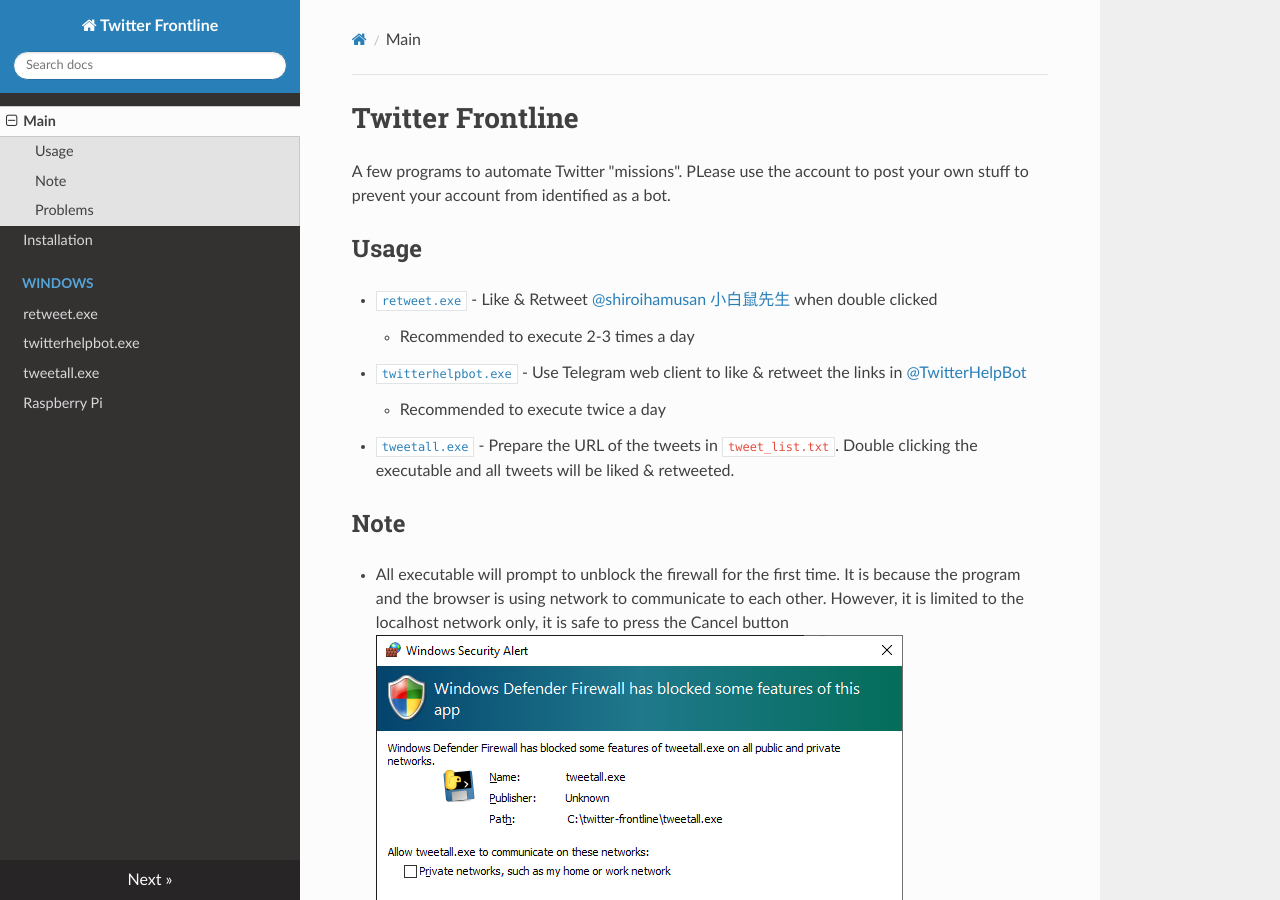
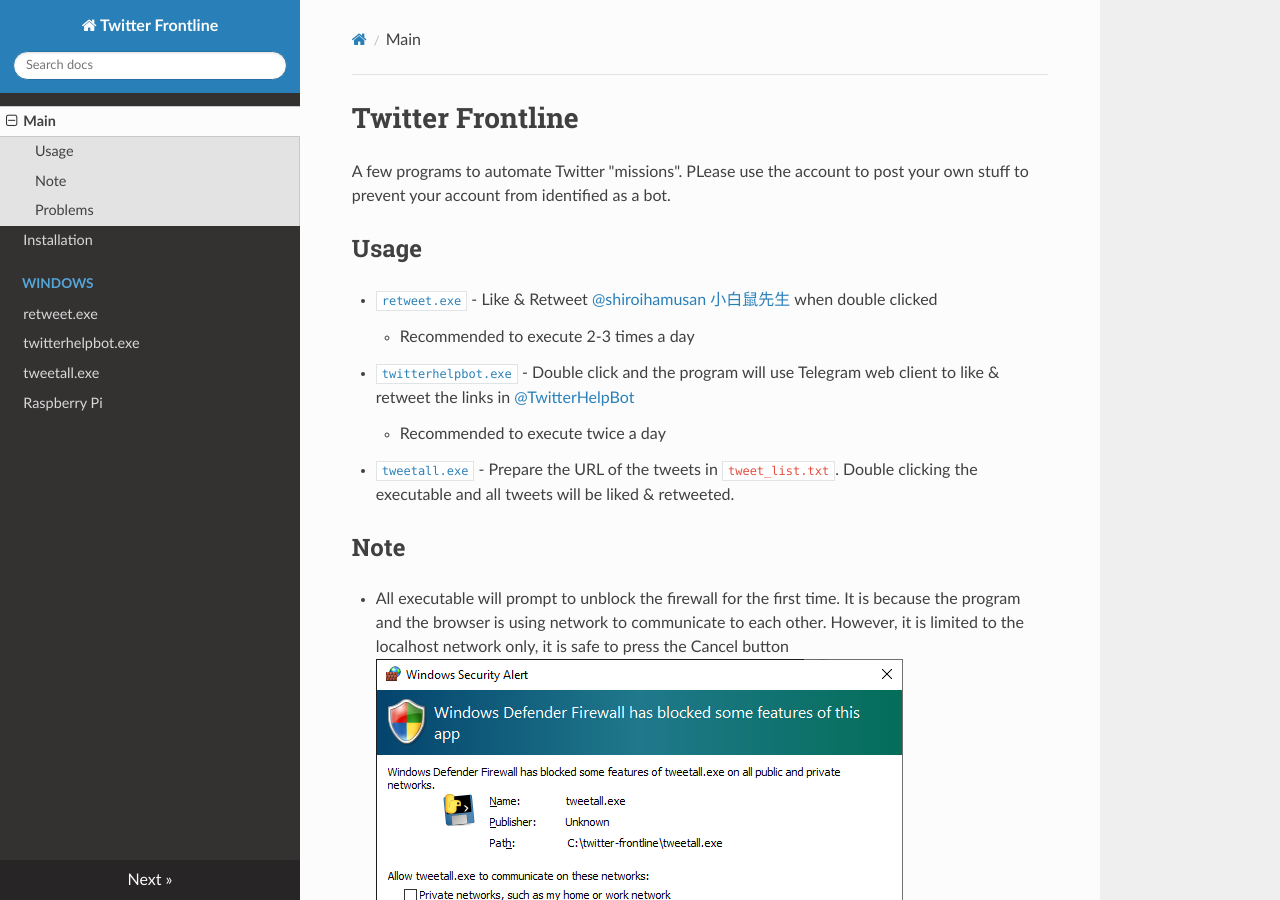
Before and after one commit to bbbbotty/twitter-frontline, an MkDocs documentation site: the page built from docs/index.md, in a window 1280 px wide and 900 px high. Built offline with MkDocs 1.6.1, drawn with Linux system fonts in a browser that asks for light colours; nearby versions of some CDN libraries; old or Windows-style settings are respelled for this version of MkDocs.

Commit message:
Fixed typos

```diff
--- a/docs/index.md
+++ b/docs/index.md
@@ -5,7 +5,7 @@
 
 * [`retweet.exe`](retweet.md) - Like & Retweet [@shiroihamusan 小白鼠先生](https://twitter.com/shiroihamusan) when double clicked
     * Recommended to execute 2-3 times a day
-* [`twitterhelpbot.exe`](twitterhelpbot.md) - Use Telegram web client to like & retweet the links in [@TwitterHelpBot](https://t.me/TwitterHelpBot)
+* [`twitterhelpbot.exe`](twitterhelpbot.md) - Double click and the program will use Telegram web client to like & retweet the links in [@TwitterHelpBot](https://t.me/TwitterHelpBot)
     * Recommended to execute twice a day
 * [`tweetall.exe`](tweetall.md) - Prepare the URL of the tweets in `tweet_list.txt`. Double clicking the executable and all tweets will be liked & retweeted.
 
```
Also changed, not shown: docs/install.md (+1 -1 lines), docs/retweet.md (+1 -1 lines).
